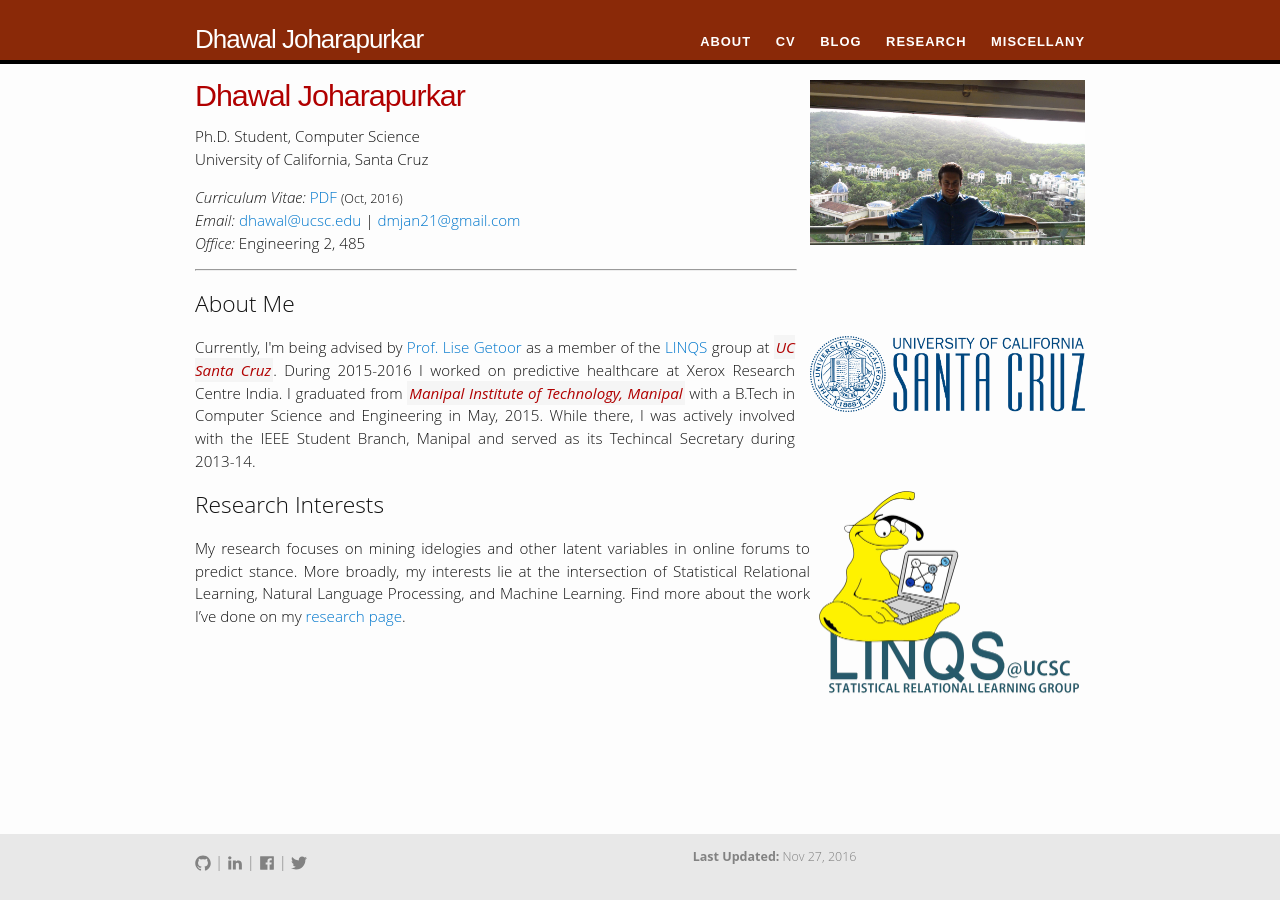
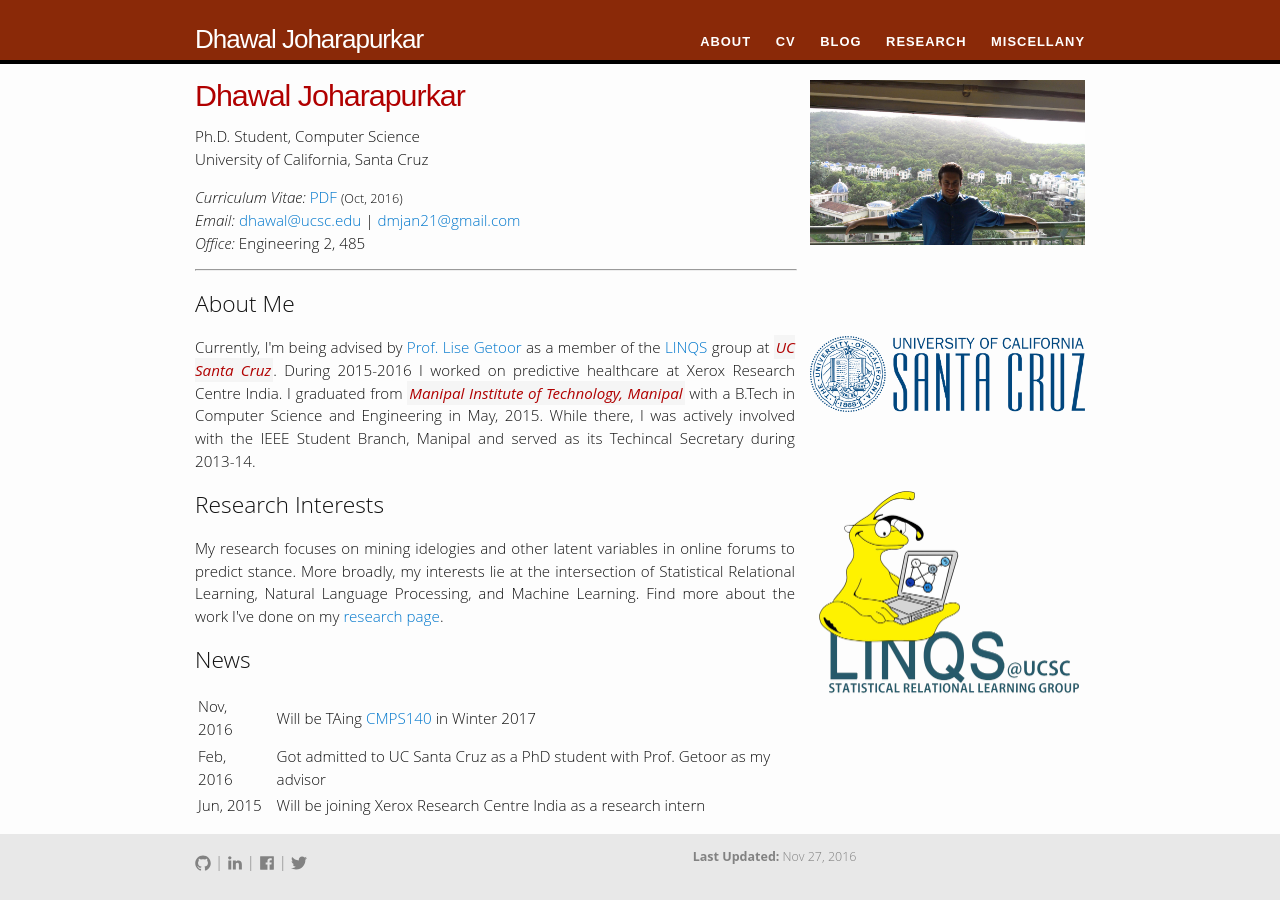
Before and after one commit to dhawaljoh/dhawaljoh.github.io, a Jekyll site: the page built from index.md, in a window 1280 px wide. Built offline with Jekyll 4.4.1, drawn with Linux system fonts in a browser that asks for light colours.

Commit message:
added the news spection

```diff
--- a/index.md
+++ b/index.md
@@ -20,26 +20,26 @@ University of California, Santa Cruz <br>
 ## About Me
 <a href="http://www.ucsc.edu/" target="_blank"><img src="images/ucsc.png" alt="UCSC" style="width:275px;" align="right"></a>
 
+
 <p align="justify" style="max-width:600px">
-Currently, I'm being advised by <a href="https://getoor.soe.ucsc.edu/" target="_blank">Prof. Lise Getoor</a> as a member of the <a href="https://linqs.soe.ucsc.edu/" target="_blank">LINQS</a> group at <em><a class="tosu" href="http://www.ucsc.edu/" target="_blank">UC Santa Cruz</a></em>. During 2015-2016 I worked on predictive healthcare at Xerox Research Centre India. I graduated from <em><a class="tosu" href="http://www.manipal.edu" target="_blank">Manipal Institute of Technology, Manipal</a></em> with a B.Tech in Computer Science and Engineering in May, 2015. While there, I was actively involved with the IEEE Student Branch, Manipal and served as its Techincal Secretary during 2013-14.</p>
+Currently, I'm being advised by <a href="https://getoor.soe.ucsc.edu/" target="_blank">Prof. Lise Getoor</a> as a member of the <a href="https://linqs.soe.ucsc.edu/" target="_blank">LINQS</a> group at <em><a class="tosu" href="http://www.ucsc.edu/" target="_blank">UC Santa Cruz</a></em>. During 2015-2016 I worked on predictive healthcare at Xerox Research Centre India. I graduated from <em><a class="tosu" href="http://manipal.edu/mu.html" target="_blank">Manipal Institute of Technology, Manipal</a></em> with a B.Tech in Computer Science and Engineering in May, 2015. While there, I was actively involved with the IEEE Student Branch, Manipal and served as its Techincal Secretary during 2013-14.</p>
 
 <a href="https://linqs.soe.ucsc.edu/" target="_blank"><img src="images/linqs.png" alt="LINQS" style="width:275px;" align="right"></a>
 
 ## Research Interests
+<p align="justify" style="max-width:600px">
+My research focuses on mining idelogies and other latent variables in online forums to predict stance. More broadly, my interests lie at the intersection of Statistical Relational Learning, Natural Language Processing, and Machine Learning. Find more about the work I've done on my  <a href="/research/" target="_blank">research page</a>.
+</p>
+<!-- <center> <em><a class="tosu"> Scroll down for news! </a></em></center> -->
 
-My research focuses on mining idelogies and other latent variables in online forums to predict stance. More broadly, my interests lie at the intersection of Statistical Relational Learning, Natural Language Processing, and Machine Learning. Find more about the work I've done on my [research page](/research/){:target="_blank"}.
+## News
 
-<!-- <center> <em><a class="tosu"> Scroll down for news! </a></em></center>
+Nov, 2016|| Will be TAing [CMPS140](https://courses.soe.ucsc.edu/courses/cmps140){:target="_blank"} in Winter 2017
+Feb, 2016|| Got admitted to UC Santa Cruz as a PhD student with Prof. Getoor as my advisor
+Jun, 2015|| Will be joining Xerox Research Centre India as a research intern
 
-News
-===
 
-| 06/29/2016 ||||| News 1|
-| 06/29/2016 ||||| News 2|
-| 06/29/2016 ||||| News 3|
-| 06/29/2016 ||||| News 4|
-| 06/29/2016 ||||| News 5|
- -->
+
 <!--
 <div style="height:300px;width:900px;border:0.1px solid #ccc;overflow:auto;">
 <ul>06/29/2016 &emsp; News 1</ul>
```
